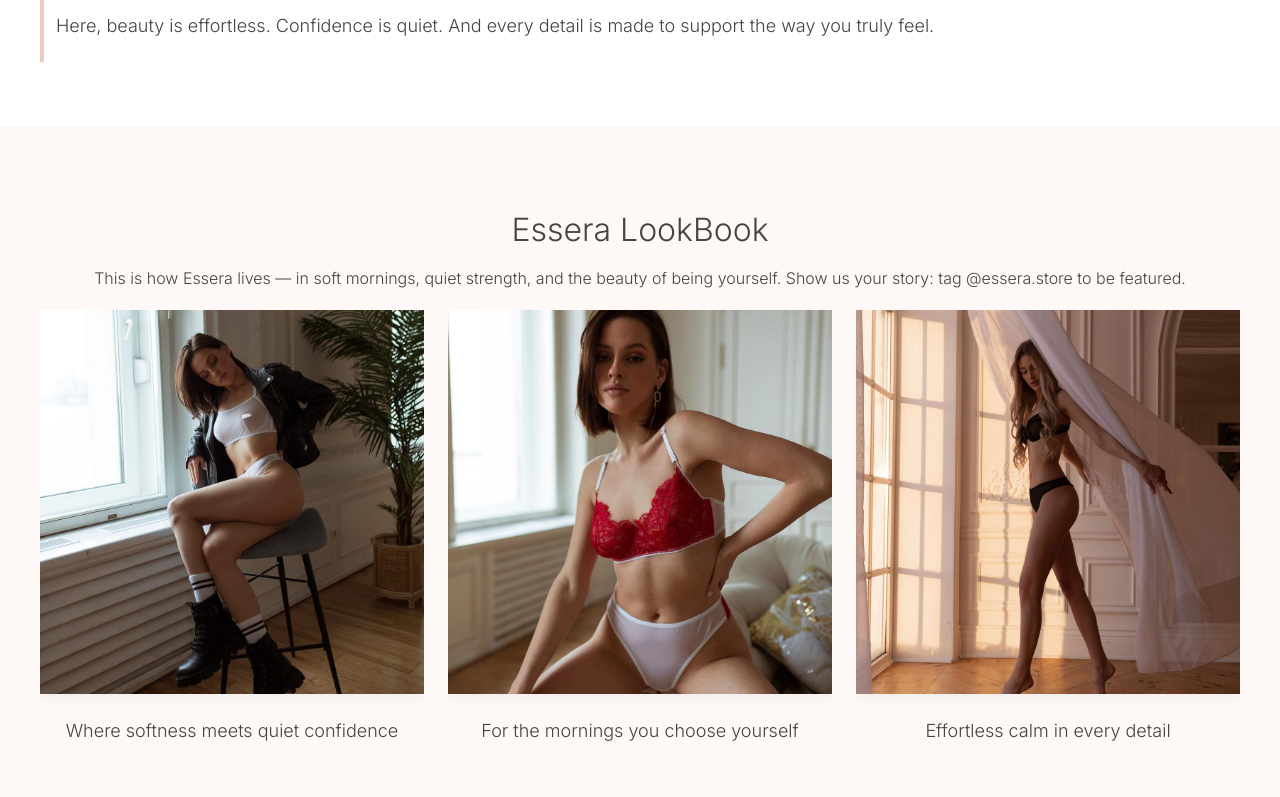
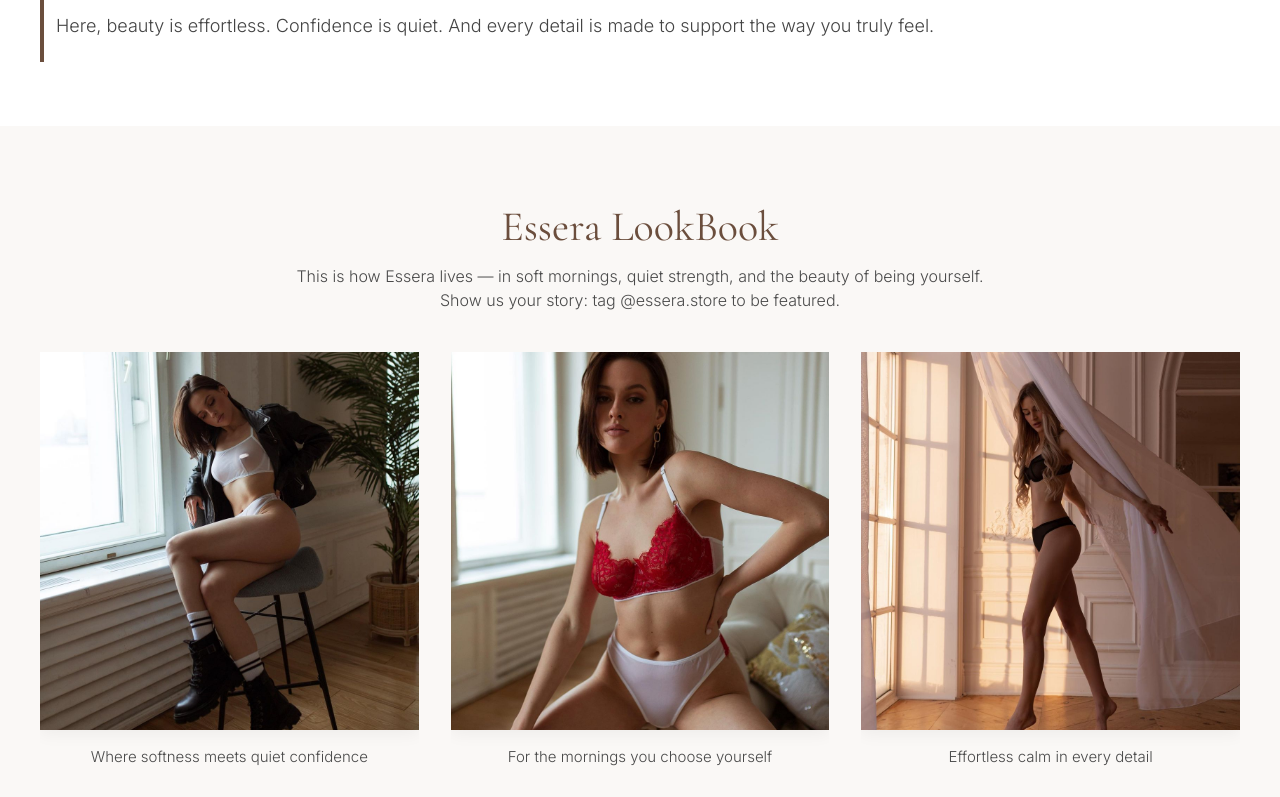
Before and after one commit to tatiana-anosova/essera, a Next.js app: page / in a window 1280 px wide. Shown: the part 1063-1860 px from the top of the page. Built offline with nearby package versions, Linux system fonts and the light colour scheme.

Commit message:
Fix home page styles

```diff
--- a/src/app/globals.css
+++ b/src/app/globals.css
@@ -13,6 +13,10 @@
 	--almond-milk: #F3ECE7;
 	--pearl-gray: #EAE6E1;
 	--warm-gray: #857C78;
+
+	--rich-brown: #6B4E3D;
+	--graphite: #4A4A4A;
+	--silk-white: #FAF8F6;
 
 	--primary-hover: #D8AFA3;         /* darker --dusty-blush */
 	--neutral-hover: #E5DBD5;         /* darker --almond-milk */
--- a/src/components/LookBook/LookBook.module.css
+++ b/src/components/LookBook/LookBook.module.css
@@ -1,26 +1,34 @@
 .lookbook {
 	background: var(--silk-white);
 }
+
 .wrapper {
 	max-width: 1200px;
 	margin: 0 auto;
-	padding: 64px 0;
+	padding: 64px 16px;
 }
+
 .title {
-	/*font-family: var(--font-cormorant), serif;*/
-	/*font-size: 48px;*/
-	margin: 24px 0;
+	font-family: var(--font-cormorant), serif;
+	font-size: 42px;
+	margin: 16px 0;
 	text-align: center;
+	color: var(--rich-brown);
 }
+
 .text {
-	margin: 24px 0;
+	margin: 16px auto 40px auto;
 	text-align: center;
+	max-width: 720px;
+	font-size: 16px;
+	line-height: 1.5;
+	color: var(--graphite);
 }
 
 .list {
 	display: grid;
-	grid-template-columns: repeat(3, 1fr);
-	gap: 24px;
+	grid-template-columns: repeat(auto-fit, minmax(280px, 1fr));
+	gap: 32px;
 	justify-content: center;
 	align-items: start;
 }
--- a/src/components/LookBookCard/LookBookCard.module.css
+++ b/src/components/LookBookCard/LookBookCard.module.css
@@ -1,13 +1,18 @@
 .card {
 	overflow: hidden;
-
 }
 
 .wrapper {
 	position: relative;
 	width: 100%;
 	aspect-ratio: 360 / 360;
-	box-shadow: 0 4px 12px rgba(0, 0, 0, 0.05);
+	overflow: hidden;
+	box-shadow: 0 4px 16px rgba(0, 0, 0, 0.05);
+	transition: transform 0.3s ease;
+}
+
+.wrapper:hover {
+	transform: translateY(-4px);
 }
 
 .wrapper :global(img) {
@@ -15,6 +20,8 @@
 }
 
 .title {
-	margin: 24px 0;
+	margin: 16px 0 0 0;
 	text-align: center;
+	font-size: 15px;
+	color: var(--graphite);
 }
--- a/src/components/Philosophy/Philosophy.module.css
+++ b/src/components/Philosophy/Philosophy.module.css
@@ -10,6 +10,7 @@
 
 .title {
 	font-family: var(--font-cormorant), serif;
+	color: var(--rich-brown);
 	font-size: 48px;
 }
 
@@ -25,8 +26,35 @@
 	left: 0;
 	width: 4px;
 	height: 100%;
-	background-color: var(--dusty-blush);
+	/*background-color: var(--dusty-blush);*/
+	background-color: var(--rich-brown);
 }
 .text p {
 	margin-bottom: 8px;
 }
+
+
+
+
+/*.philosophy {*/
+/*	background: var(--silk-white);*/
+/*	padding: 96px 0;*/
+/*}*/
+
+/*.title {*/
+/*	font-family: var(--font-cormorant), serif;*/
+/*	font-size: 48px;*/
+/*	text-align: center;*/
+/*	color: var(--rich-brown);*/
+/*	margin-bottom: 32px;*/
+/*}*/
+
+/*.text {*/
+/*	max-width: 720px;*/
+/*	margin: 0 auto;*/
+/*	text-align: center;*/
+/*	padding: 0 16px;*/
+/*}*/
+/*.text p {*/
+/*	margin-bottom: 16px;*/
+/*}*/
```
